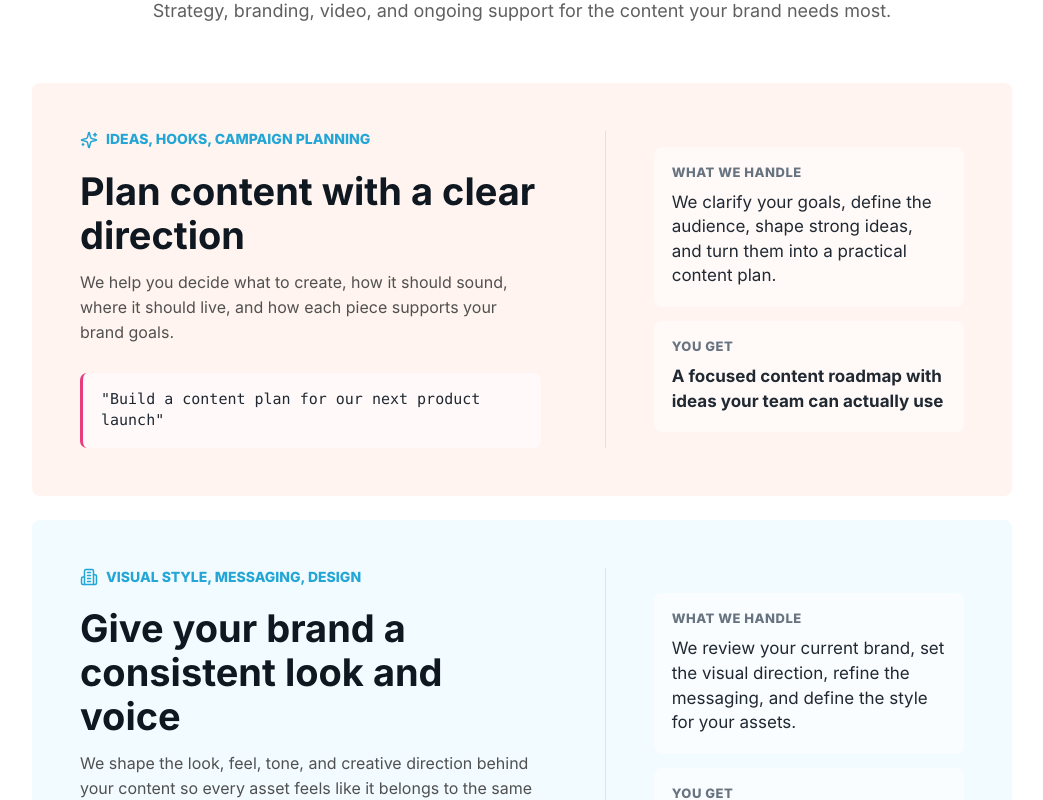
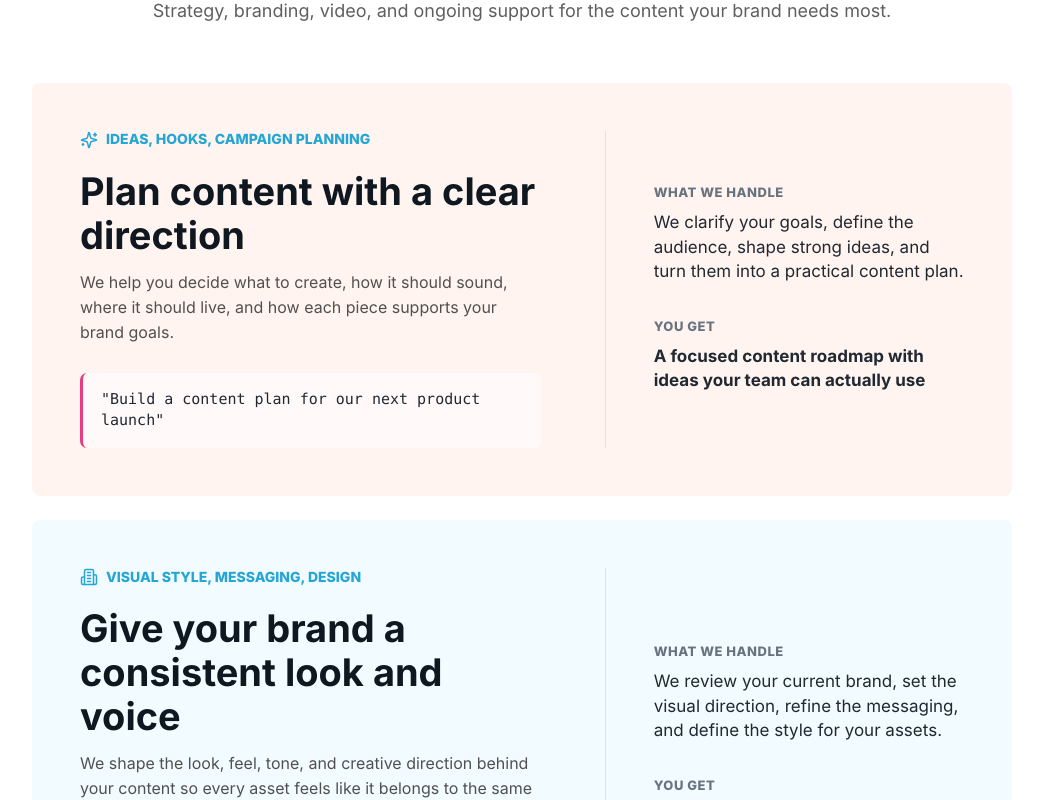
Before and after one commit to Abdullah-Malik/sterling-studio, a Next.js app: page / in a window 1280 px wide. Shown: the part 1500-2300 px from the top of the page, without its empty margins (118-1161 px from the left). Built offline with nearby package versions, Linux system fonts and the light colour scheme.

Commit message:
checkpoint

```diff
--- a/app/globals.css
+++ b/app/globals.css
@@ -522,15 +522,9 @@ button {
 .service-panel-output {
   display: grid;
   align-content: center;
-  gap: 14px;
+  gap: 34px;
   border-left: 1px solid #dfe2e6;
   padding-left: clamp(28px, 4vw, 48px);
-}
-
-.service-panel-output > div {
-  border-radius: 8px;
-  background: rgba(255, 255, 255, 0.56);
-  padding: 18px;
 }
 
 .service-panel-output span {
```
